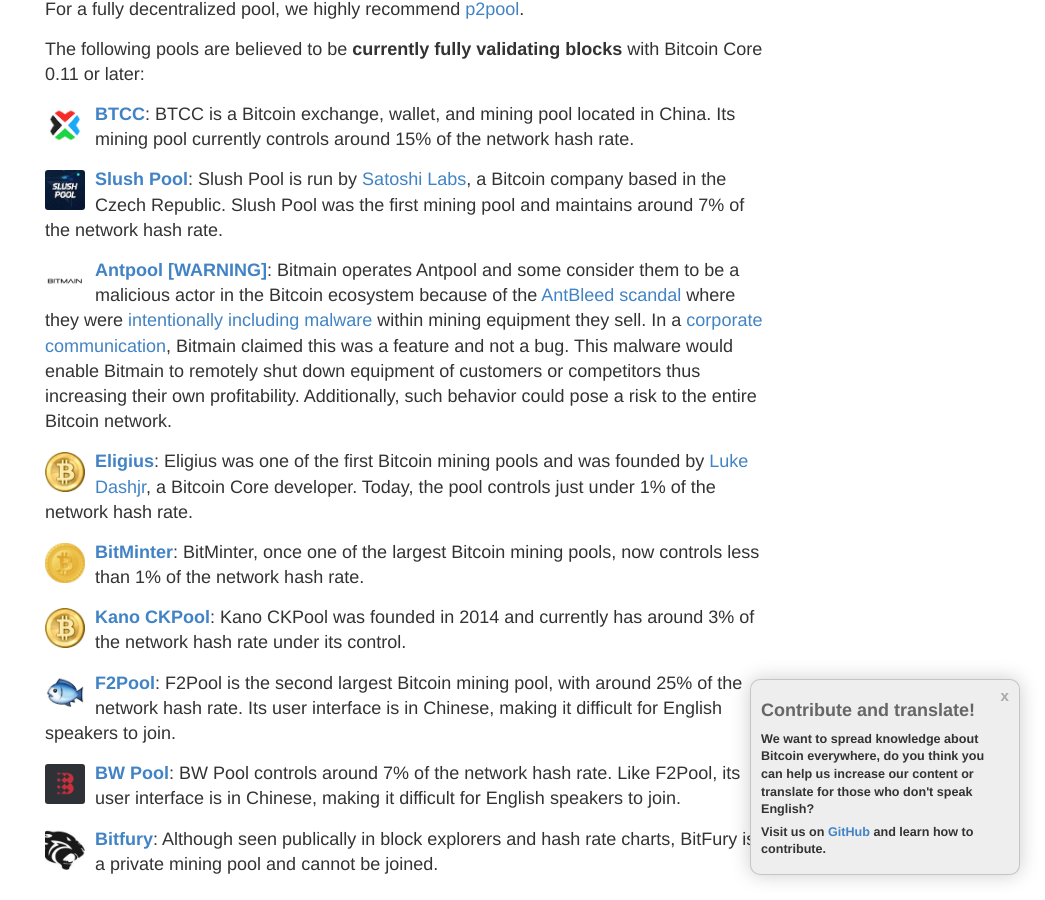
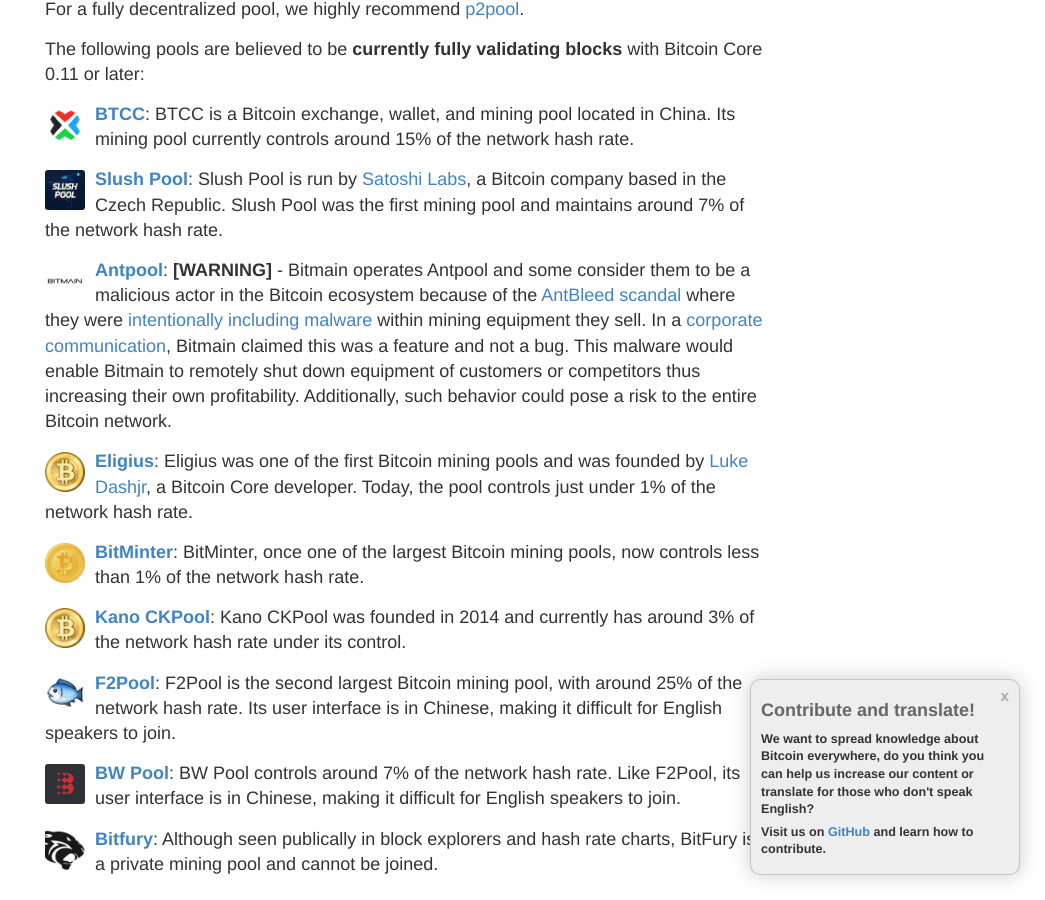
Before and after one commit to vesk4000/bm, a Jekyll site: the page built from en/bm-pools.html, in a window 1280 px wide and 900 px high, scrolled down 2629 px. Shown: the whole window, without its empty margins (235-1280 px from the left). Built offline with Jekyll 4.4.1, drawn with Linux system fonts in a browser that asks for light colours; nearby versions of some CDN libraries.

Commit message:
Formatting

```diff
--- a/_data/pools.yml
+++ b/_data/pools.yml
@@ -8,9 +8,9 @@
    desc: Slush Pool is run by <a href="http://satoshilabs.com/">Satoshi Labs</a>, a Bitcoin company based in the Czech Republic. Slush Pool was the first mining pool and maintains around 7% of the network hash rate.
    img: slush.png
 
- - pool: <strong class="red accent-4 white-text">Antpool [WARNING]</strong>
+ - pool: Antpool
    url:
-   desc: Bitmain operates Antpool and some consider them to be a malicious actor in the Bitcoin ecosystem because of the <a href="https://www.antbleed.com">AntBleed scandal</a> where they were <a href="https://cointelegraph.com/news/bitmain-claims-antbleed-had-no-malicious-intent-does-it-really-matter-for-bitcoin-miners">intentionally including malware</a> within mining equipment they sell. In a <a href="/images/bitmain-antbleed.pdf">corporate communication</a>, Bitmain claimed this was a feature and not a bug. This malware would enable Bitmain to remotely shut down equipment of customers or competitors thus increasing their own profitability. Additionally, such behavior could pose a risk to the entire Bitcoin network.
+   desc: <strong class="red accent-4 white-text">[WARNING]</strong> - Bitmain operates Antpool and some consider them to be a malicious actor in the Bitcoin ecosystem because of the <a href="https://www.antbleed.com">AntBleed scandal</a> where they were <a href="https://cointelegraph.com/news/bitmain-claims-antbleed-had-no-malicious-intent-does-it-really-matter-for-bitcoin-miners">intentionally including malware</a> within mining equipment they sell. In a <a href="/images/bitmain-antbleed.pdf">corporate communication</a>, Bitmain claimed this was a feature and not a bug. This malware would enable Bitmain to remotely shut down equipment of customers or competitors thus increasing their own profitability. Additionally, such behavior could pose a risk to the entire Bitcoin network.
    img: bitmain.jpg
 
  - pool: Eligius
```
